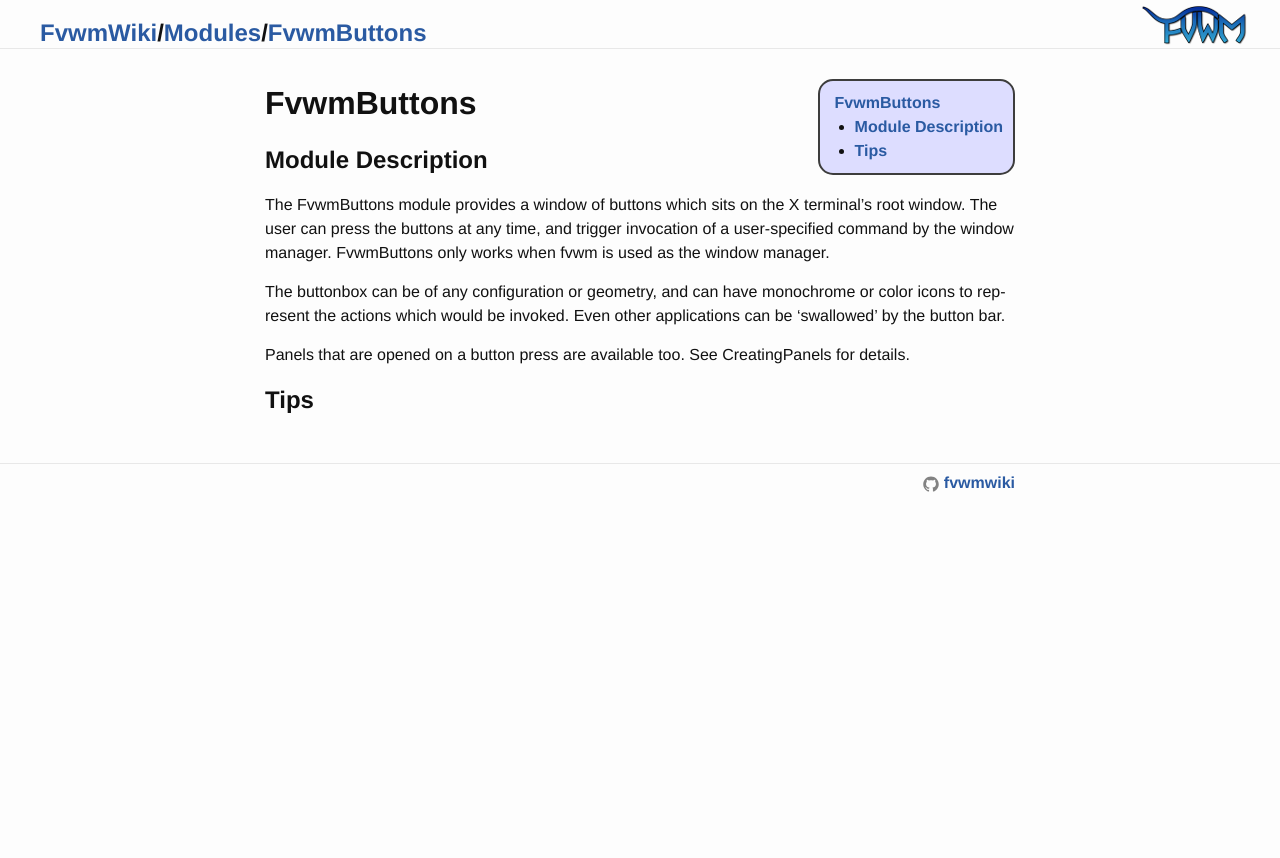
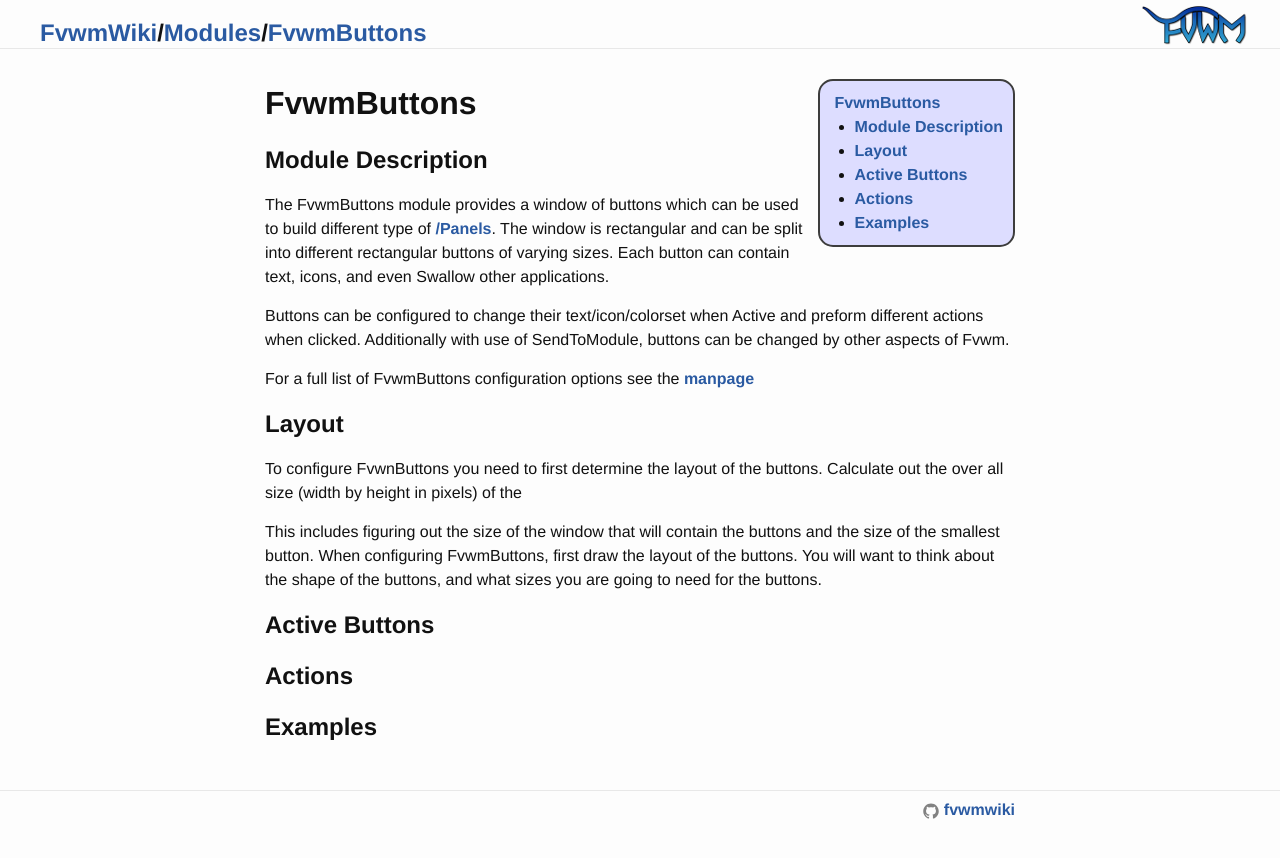
Before and after one commit to somiaj/fvwmwiki, a Jekyll site: the page built from Modules/FvwmButtons/index.md, in a window 1280 px wide. Shown: the top 858 px of the page. Built offline with Jekyll 4.4.1, drawn with Linux system fonts in a browser that asks for light colours.

Commit message:
Start of FvwmButtons Page
  * Adding a rough start of FvwmButtons Page, not yet complete.

```diff
--- a/Modules/FvwmButtons/index.md
+++ b/Modules/FvwmButtons/index.md
@@ -14,16 +14,34 @@ description : |
 
 ## Module Description
 
-The FvwmButtons module provides a window of buttons which sits on the X
-terminal's root  window.  The user  can  press  the  buttons at any time,
-and trigger invocation of a user-specified command by the window manager.
-FvwmButtons only works when fvwm is used as the window manager.
+The FvwmButtons module provides a window of buttons which can be used
+to build different type of [/Panels]({{ "/Panels" | prepend: site.baseurl }}).
+The window is rectangular and can be split into different rectangular
+buttons of varying sizes. Each button can contain text, icons, and even
+Swallow other applications.
 
-The buttonbox can be of any configuration or geometry, and can have
-monochrome or color icons to rep­ resent  the actions which would be
-invoked.  Even other applications can be 'swallowed' by the button bar.
+Buttons can be configured to change their text/icon/colorset when
+Active and preform different actions when clicked. Additionally
+with use of SendToModule, buttons can be changed by other aspects
+of Fvwm.
 
-Panels that are opened on a button press are available too.  See
-CreatingPanels for details.
+For a full list of FvwmButtons configuration options see the
+[manpage](http://fvwm.org/documentation/manpages/FvwmButtons.html)
 
-## Tips
+## Layout
+
+To configure FvwnButtons you need to first determine the layout of the
+buttons. Calculate out the over all size (width by height in pixels) of
+the
+
+This includes figuring out the size of the window that will
+contain the buttons and the size of the smallest button.
+When configuring FvwmButtons, first draw the layout of the buttons.
+You will want to think about the shape of the buttons, and what sizes
+you are going to need for the buttons.
+
+## Active Buttons
+
+## Actions
+
+## Examples
```
